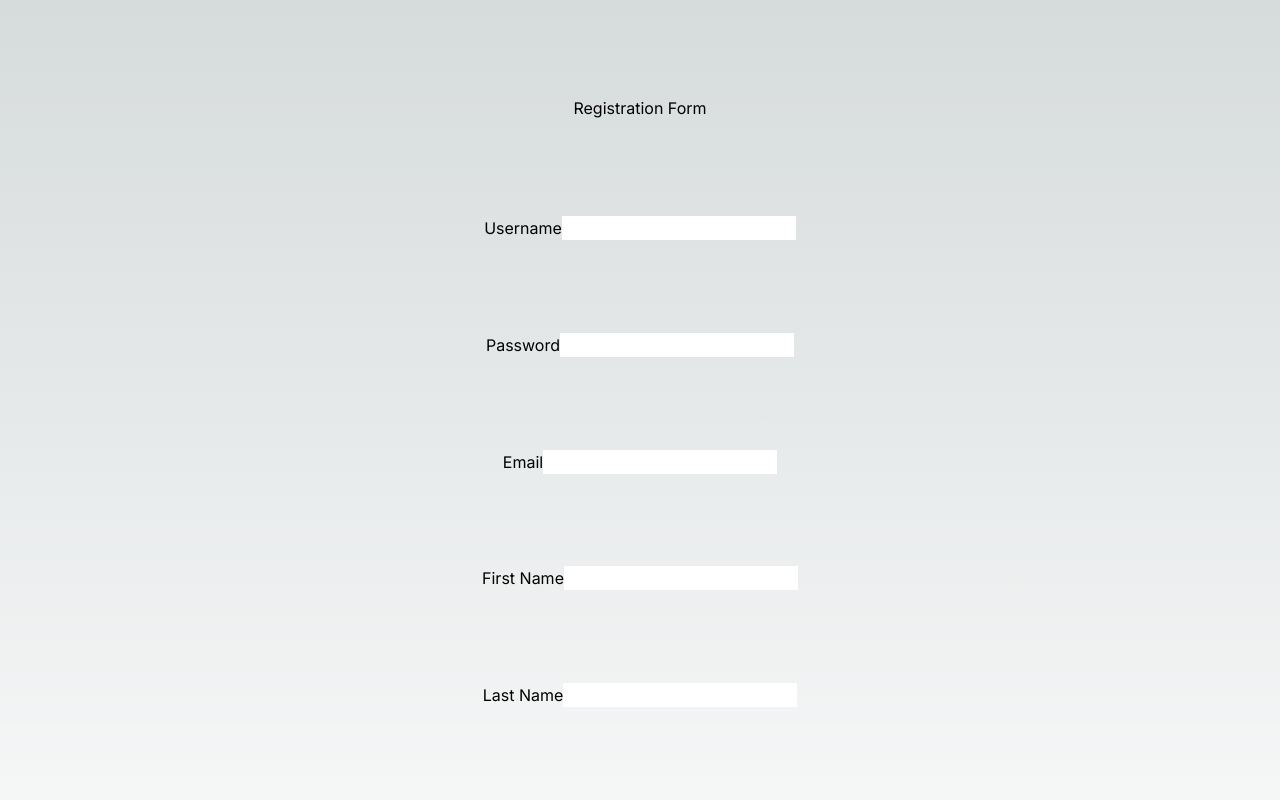
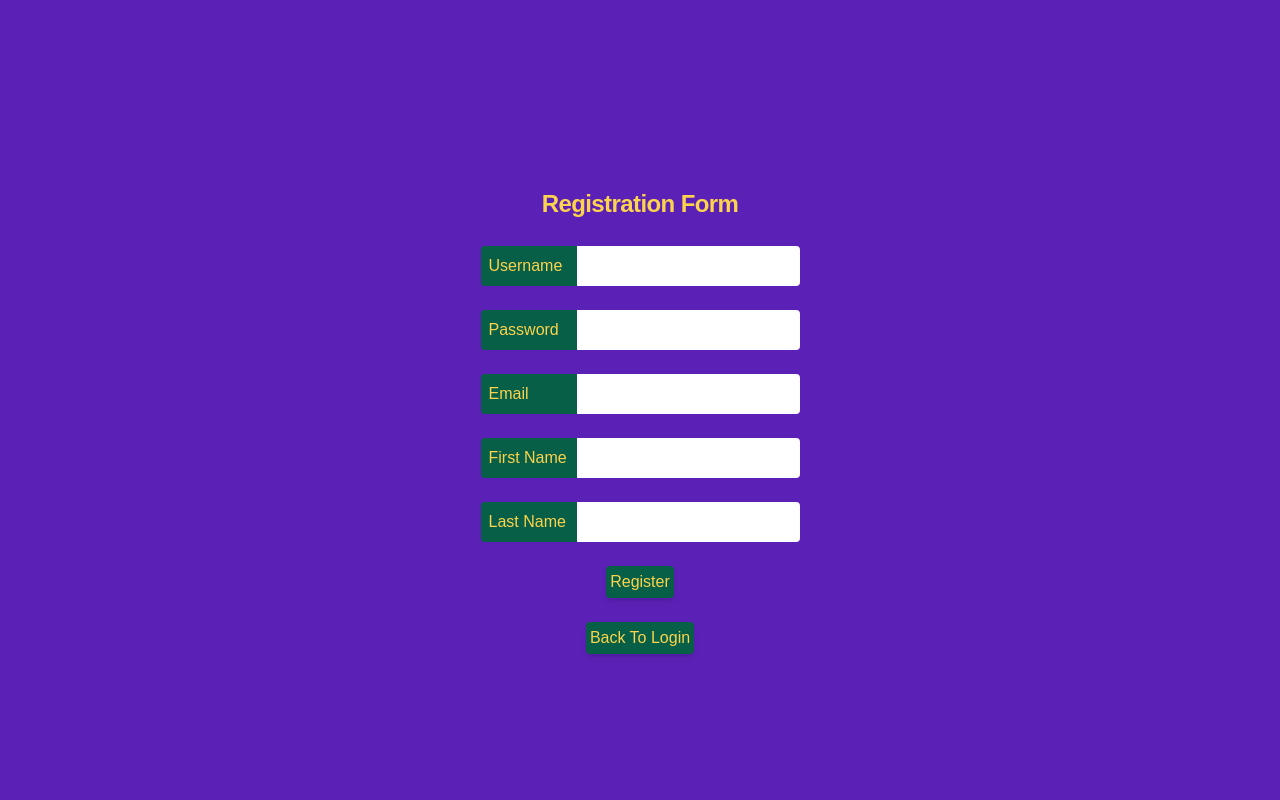
Before and after one commit to Cancellify/CancelAppFrontEnd, a Next.js app in the folder cancellify/: page /register in a window 1280 px wide. Shown: the top 800 px of the page. Built offline with nearby package versions, Linux system fonts and the light colour scheme.

Commit message:
style: add style to homepage and registration

```diff
--- a/cancellify/app/globals.css
+++ b/cancellify/app/globals.css
@@ -1,6 +1,8 @@
 @tailwind base;
 @tailwind components;
 @tailwind utilities;
+@import url("https://fonts.googleapis.com/css2?family=Poppins&display=swap");
+
 
 :root {
   --foreground-rgb: 0, 0, 0;
--- a/cancellify/app/page.tsx
+++ b/cancellify/app/page.tsx
@@ -3,13 +3,19 @@ import Link from "next/link"
 
 export default function App({}) {
   return (
-    <main className="flex min-h-screen flex-col items-center justify-between p-24">
-      <div>
+    <main className="flex min-h-screen flex-col items-center justify-center p-24 bg-violet-800  text-amber-300 body-font font-poppins">
+      <div className="text-9xl">
         Cancellify
       </div>
+      <br/>
+      <br/>
+      <br/>
       <div>
-        <Link href="/login"><button>Login</button></Link>
-        <Link href="/register"><button>Register</button></Link>
+        <Link className="flex justify-center bg-emerald-800 rounded hover:bg-fuchsia-700 shadow-md w-fit p-1 text-xl" href="/login"><button>Login</button></Link>
+        </div>
+        <br/>
+        <div>
+        <Link className="flex justify-center bg-emerald-800 rounded hover:bg-fuchsia-700 shadow-md w-fit p-1 text-xl" href="/register"><button>Register</button></Link>
       </div>
     </main>
   )
--- a/cancellify/app/register/page.tsx
+++ b/cancellify/app/register/page.tsx
@@ -54,12 +54,15 @@ export default function Register () {
 
     return (
         <>
-            <div className="flex flex-col items-center justify-between p-24">
-            <h1>Registration Form</h1>
-            <form className="flex min-h-screen flex-col items-center justify-between p-24" onSubmit={handleSubmit(onSubmit)} noValidate>
-                <div className='form-control'>
-                    <label htmlFor='username'>Username</label>
+            <div className="flex min-h-full flex-col justify-center px-6 py-12 lg:px-8 bg-violet-800 w-screen h-screen m-0 text-amber-300 body-font font-poppins">
+            <div className="flex min-h-full flex-col justify-center items-center px-6 py-12 lg:px-8 space-y-6 text-left ">
+            <form className="flex min-h-full flex-col justify-center items-center px-6 py-12 lg:px-8 space-y-6 text-left" onSubmit={handleSubmit(onSubmit)} noValidate>
+            <h1 className='mt-10 text-center text-2xl font-bold leading-9 tracking-tight'>Registration Form</h1>
+                <div className='form-control flex justify-center'>
+
+                    <label className="bg-emerald-800 rounded rounded-r-none p-2 w-24" htmlFor='username'>Username</label>
                     <input
+                        className='rounded rounded-l-none p-2 text-emerald-800'
                         type='text'
                         id='username'
                         {...register("username", {
@@ -70,73 +73,92 @@ export default function Register () {
                         })}
                     />
                     <p className='error'>{errors.username?.message}</p>
-                </div>
+                    </div>
 
-                <div className='form-control'>
-                    <label htmlFor='password'>Password</label>
+
+                <div className='form-control flex justify-center'>
+
+                    <label className="bg-emerald-800 rounded rounded-r-none p-2 w-24" htmlFor='password'>Password</label>
                     <input
+                    className='rounded rounded-l-none p-2 text-emerald-800'
                         type='password'
                         id='password'
                         {...register("password", {
                             required: {
                                 value: true,
-                                message: "Password is required."
+                                message: "*Password is required"
                             }
                         })}
                     />
                     <p className='error'>{errors.password?.message}</p>
                 </div>
 
-                <div className='form-control'>
-                    <label htmlFor='email'>Email</label>
+
+                <div className='form-control flex justify-center'>
+                    <label  className="bg-emerald-800 rounded rounded-r-none p-2 w-24" htmlFor='email'>Email</label>
                     <input
+                    className='rounded rounded-l-none p-2 text-emerald-800'
                         type='email'
                         id='email'
                         {...register("email", {
                             pattern: {
                                 value: /^[A-Z0-9._%+-]+@[A-Z0-9.-]+\.[A-Z]{2,4}$/i,
                                 message: "Invalid email format."
+                            },
+                            required: {
+                                value:true,
+                                message: "*Email is required"
                             }
                         })}
+
                     />
                     <p className='error'>{errors.email?.message}</p>
                 </div>
 
-                <div className='form-control'>
-                    <label htmlFor='firstName'>First Name</label>
+                <div className='form-control flex justify-center'>
+
+                    <label className="bg-emerald-800 rounded rounded-r-none p-2 w-24" htmlFor='firstName'>First Name</label>
                     <input
+                    className='rounded rounded-l-none p-2 text-emerald-800'
                         type='text'
                         id='firstName'
                         {...register("firstName", {
                             required: {
                                 value: true,
-                                message: "First name is required."
+                                message: "*First name is required"
                             }
                         })}
                     />
                     <p className='error'>{errors.firstName?.message}</p>
                 </div>
 
-                <div className='form-control'>
-                  <label htmlFor='lastName'>Last Name</label>
+
+                <div className='form-control flex justify-center'>
+
+                  <label className="bg-emerald-800 rounded rounded-r-none p-2 w-24" htmlFor='lastName'>Last Name</label>
                     <input
+                    className='rounded rounded-l-none p-2 text-emerald-800'
                         type='text'
                         id='lastName'
                         {...register("lastName", {
 
                             required: {
                                 value: true,
-                                message: "Last name is required."
+                                message: "*Last name is required"
                             }
                         })}
                     />
+                    <br />
                     <p className='error'>{errors.lastName?.message}</p>
                 </div>
 
-                <button className="link" type='submit'>Register</button>
+
+                <button className="flex justify-center bg-emerald-800 rounded hover:bg-fuchsia-700 shadow-md w-fit p-1" type='submit'>Register</button>
+                 <Link className="flex justify-center bg-emerald-800 rounded hover:bg-fuchsia-700 shadow-md w-fit p-1" href="/login"><button  >Back To Login</button></Link>
             </form>
+            </div>
 
-            <Link href="/login"><button className="link" >Back To Login</button></Link>
+
             </div>
         </>
     );
--- a/cancellify/tailwind.config.ts
+++ b/cancellify/tailwind.config.ts
@@ -8,6 +8,9 @@ const config: Config = {
   ],
   theme: {
     extend: {
+      fontFamily: {
+        'poppins': ['Poppins', 'sans-serif']
+      },
       backgroundImage: {
         'gradient-radial': 'radial-gradient(var(--tw-gradient-stops))',
         'gradient-conic':
```
